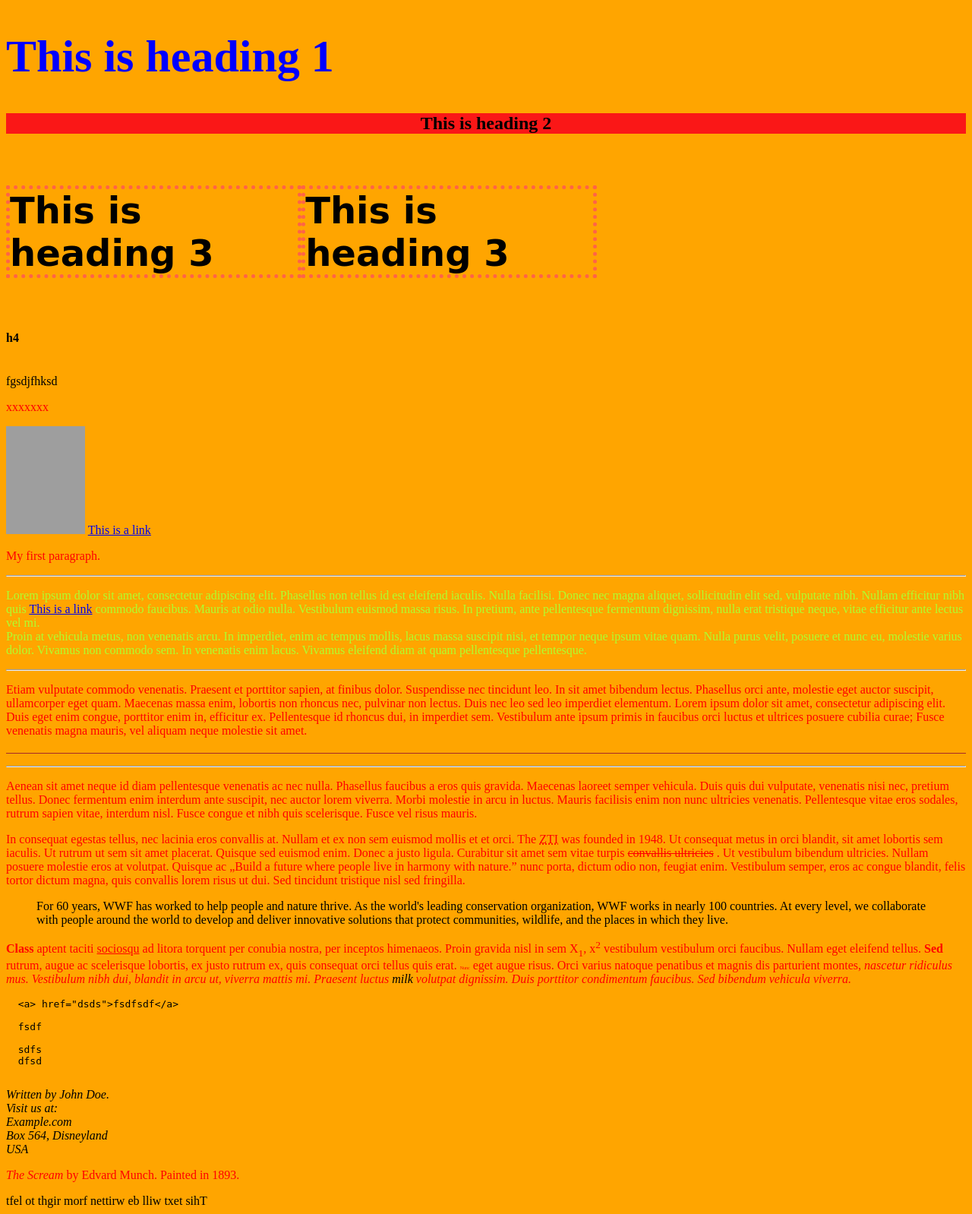
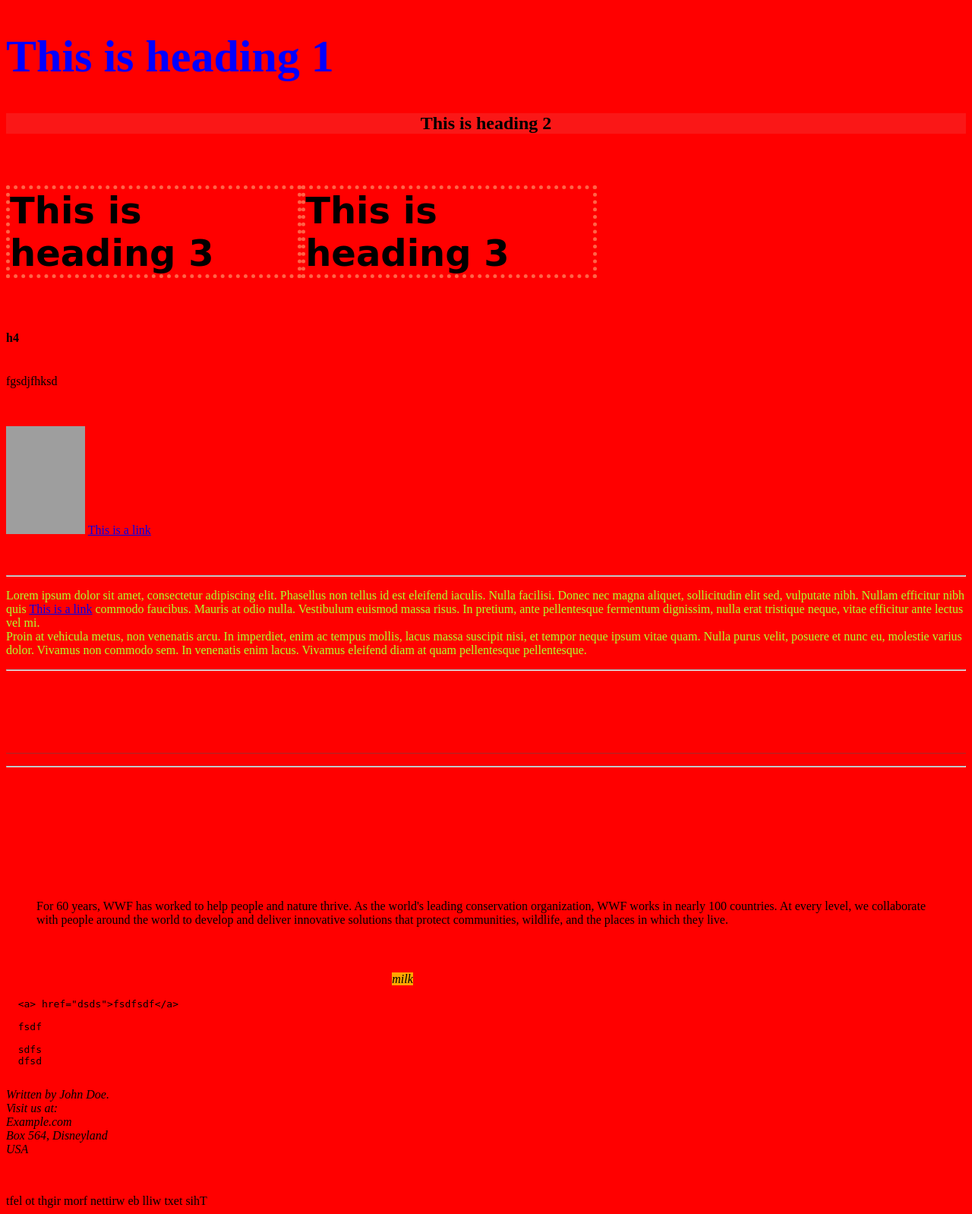
Before and after one commit to bpeda/kurshtml, a Django app: page / in a window 1280 px wide. Shown: the whole page at 76% size. Run offline with Django 4.2, Linux system fonts and the light colour scheme; some web fonts are replaced; grey boxes are pictures that could not be loaded.

Commit message:
body <style> uncommented

```diff
--- a/templates/index.html
+++ b/templates/index.html
@@ -11,9 +11,9 @@
   <link rel="stylesheet" href="{% static 'style.css' %}">
   <link rel="stylesheet" href="../static/style.css">
   <style>
-      {#body {#}
-      {#    background-color: red;#}
-      {#}#}
+      body {
+          background-color: red;
+      }
 
       h1 {
           color: blue;
```
